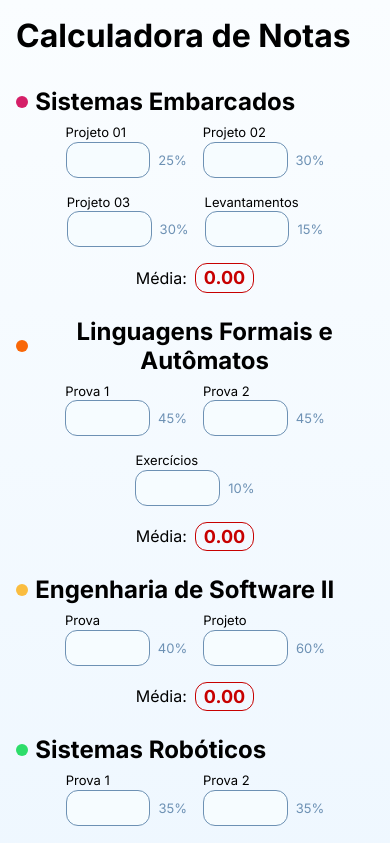
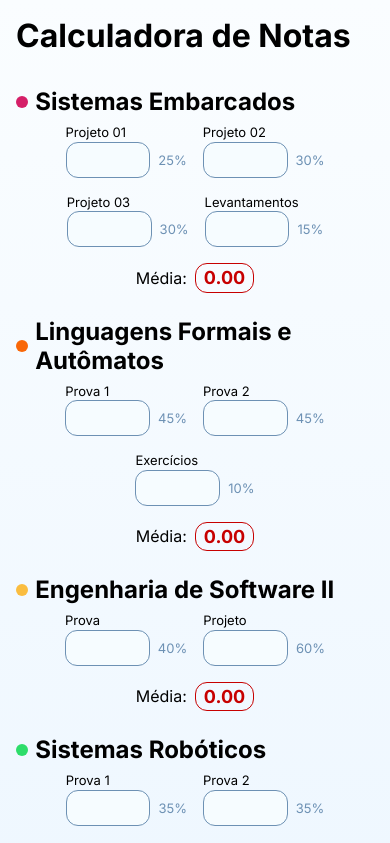
Before and after one commit to Bygrilinho/notaseep, a Next.js app: page / in a window 390 px wide. Shown: the top 843 px of the page. Built offline with nearby package versions, Linux system fonts and the light colour scheme.

Commit message:
Não centralizar títulos no mobile

```diff
--- a/app/globals.css
+++ b/app/globals.css
@@ -92,9 +92,3 @@ body {
     color-scheme: dark;
   }
 }
-
-@media screen and (max-width: 600px) {
-  h2 {
-    text-align: center;
-  }
-}
```
